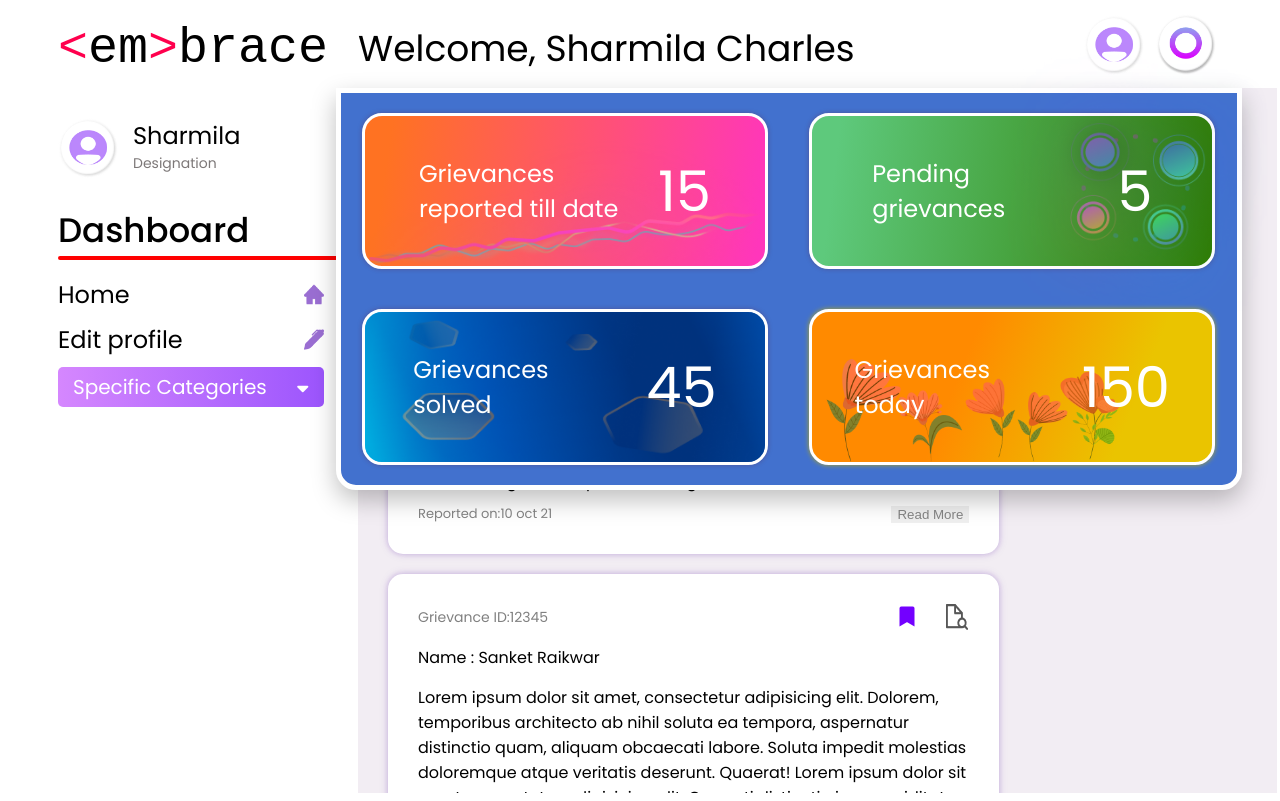
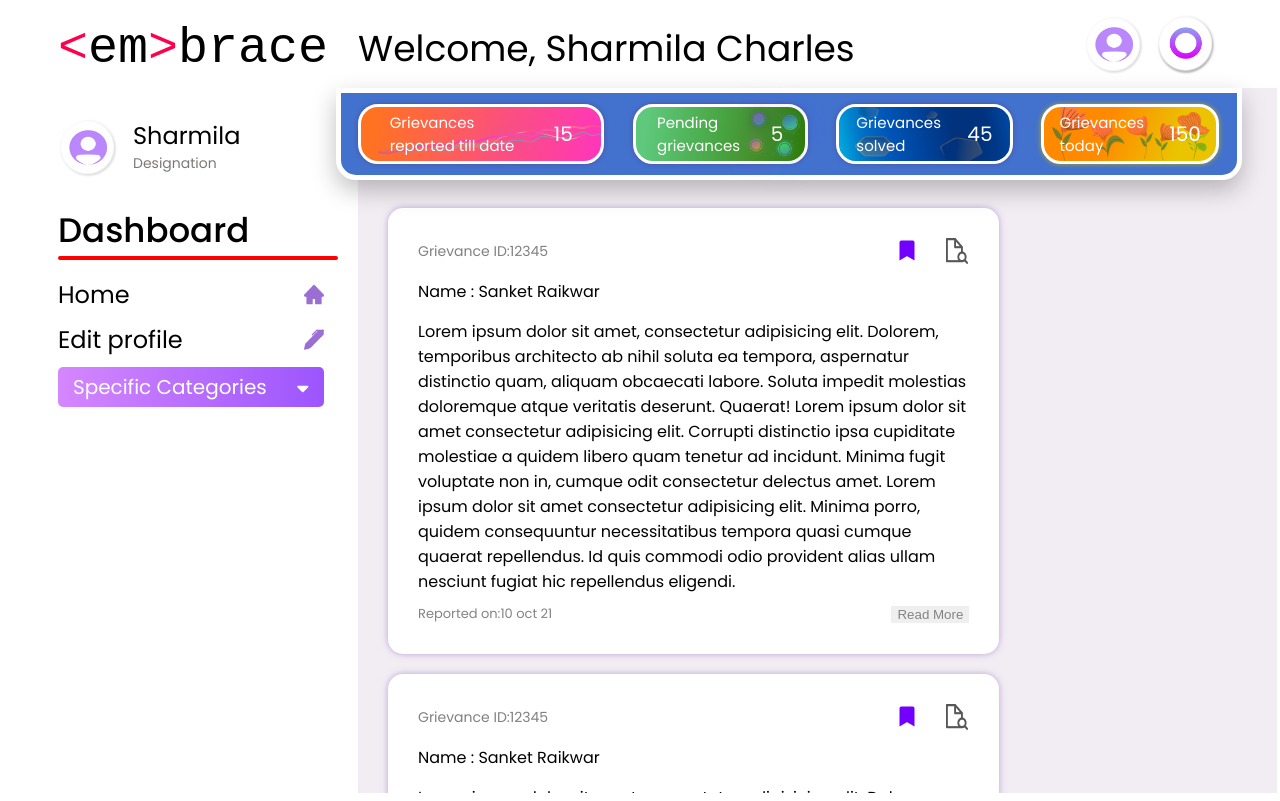
Before and after one commit to Shashank1902/Student-Grievance-System-Design, a React (Create React App) app: page /admin in a window 1280 px wide. Built offline with nearby package versions, Linux system fonts and the light colour scheme.

Commit message:
pull by sanket

```diff
--- a/src/Components/Admin/AdminInfoBoxes/AdminInfoBoxes.css
+++ b/src/Components/Admin/AdminInfoBoxes/AdminInfoBoxes.css
@@ -10,14 +10,15 @@
   height: auto;
   position: absolute;
   right: 3%;
+  z-index: 100;
 }
 
 .InfoBox {
-  width: 350px;
-  height: 100px;
+  /* width: 350px; */
+  /* height: 100px; */
   border-radius: 20px;
-  padding: 25px;
-  margin: 20px;
+  padding: 4px;
+  margin: 11px;
   display: flex;
   justify-content: space-evenly;
   align-items: center;
@@ -26,7 +27,7 @@
 }
 
 .boxcontent {
-  font-size: 24px;
+  font-size: 15px;
   font-family: Poppins;
   text-align: left;
   width: 60%;
@@ -36,7 +37,7 @@
 }
 
 .number {
-  font-size: 56px;
+  font-size: 20px;
   font-family: Poppins;
   color: white;
   position: relative;
@@ -51,11 +52,11 @@
 }
 
 .pink-bg {
-  width: 500px;
+  width: 300px;
   position: absolute;
   z-index: 0;
-  top: 0px;
-  right: -52px;
+  top: -40px;
+  right: -45px;
   filter: opacity(60%);
 }
 
@@ -66,12 +67,12 @@
 }
 
 .green-bg {
-  width: 290px;
-  position: absolute;
-  z-index: 0;
-  top: -80px;
-  right: -55px;
-  filter: opacity(60%);
+  width: 115px;
+    position: absolute;
+    z-index: 0;
+    top: -34px;
+    right: -20px;
+    filter: opacity(60%);
 }
 
 .bluebox {
@@ -91,7 +92,7 @@
 
 .blue-bg {
   position: absolute;
-  width: 400px;
+  width: 170px;
   filter: opacity(60%);
 }
 
@@ -107,5 +108,5 @@
   left: 0;
   bottom: 0;
   filter: opacity(60%);
-  width: 80%;
+  width: 100%;
 }
--- a/src/Components/Admin/AdminMiddle/admingrievance.css
+++ b/src/Components/Admin/AdminMiddle/admingrievance.css
@@ -10,6 +10,8 @@
   width: 60%;
   height: auto;
   display: flex;
+  position: relative;
+  top: 100px;
 }
 
 .grievance-top {
```
